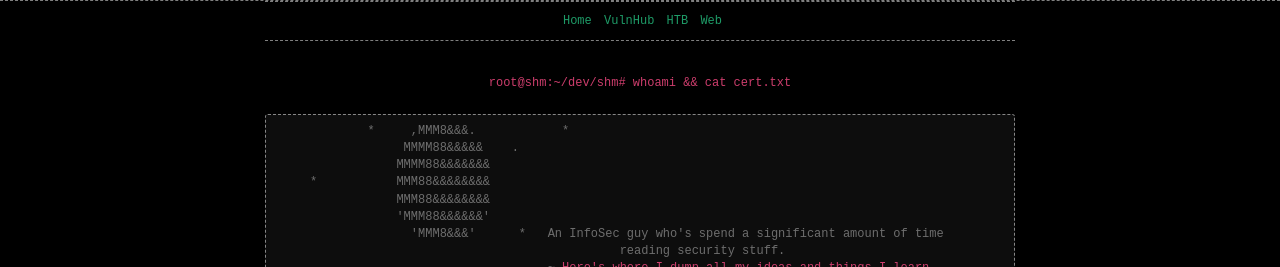
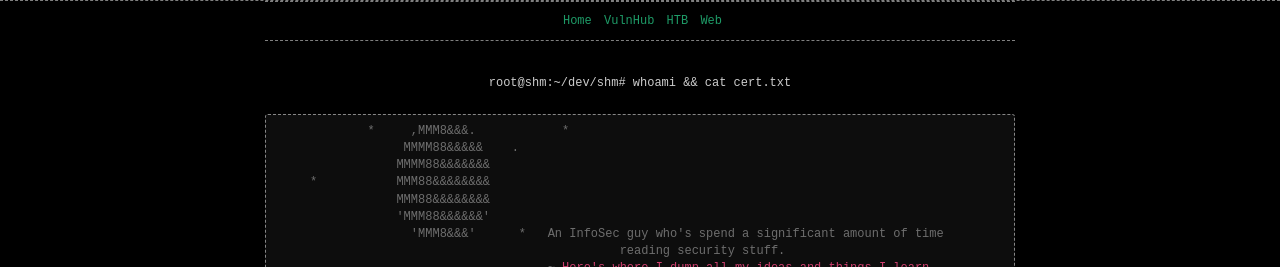
Before and after one commit to wizoutsugar/wizoutsugar.github.io, a Jekyll site: the page built from index.md, in a window 1280 px wide. Shown: the top 267 px of the page. Built offline with Jekyll 4.4.1, drawn with Linux system fonts in a browser that asks for light colours.

Commit message:
Update main.css

```diff
--- a/css/main.css
+++ b/css/main.css
@@ -6,7 +6,7 @@ body {
     font-family: monospace;
     font-size: 12px;
     line-height: unset !important;
-    color: rgba(255,76,135, 0.8);
+    color: rgba(255,255,255, 0.8);
     text-align: center;
     //width: 800px;
 }
```
